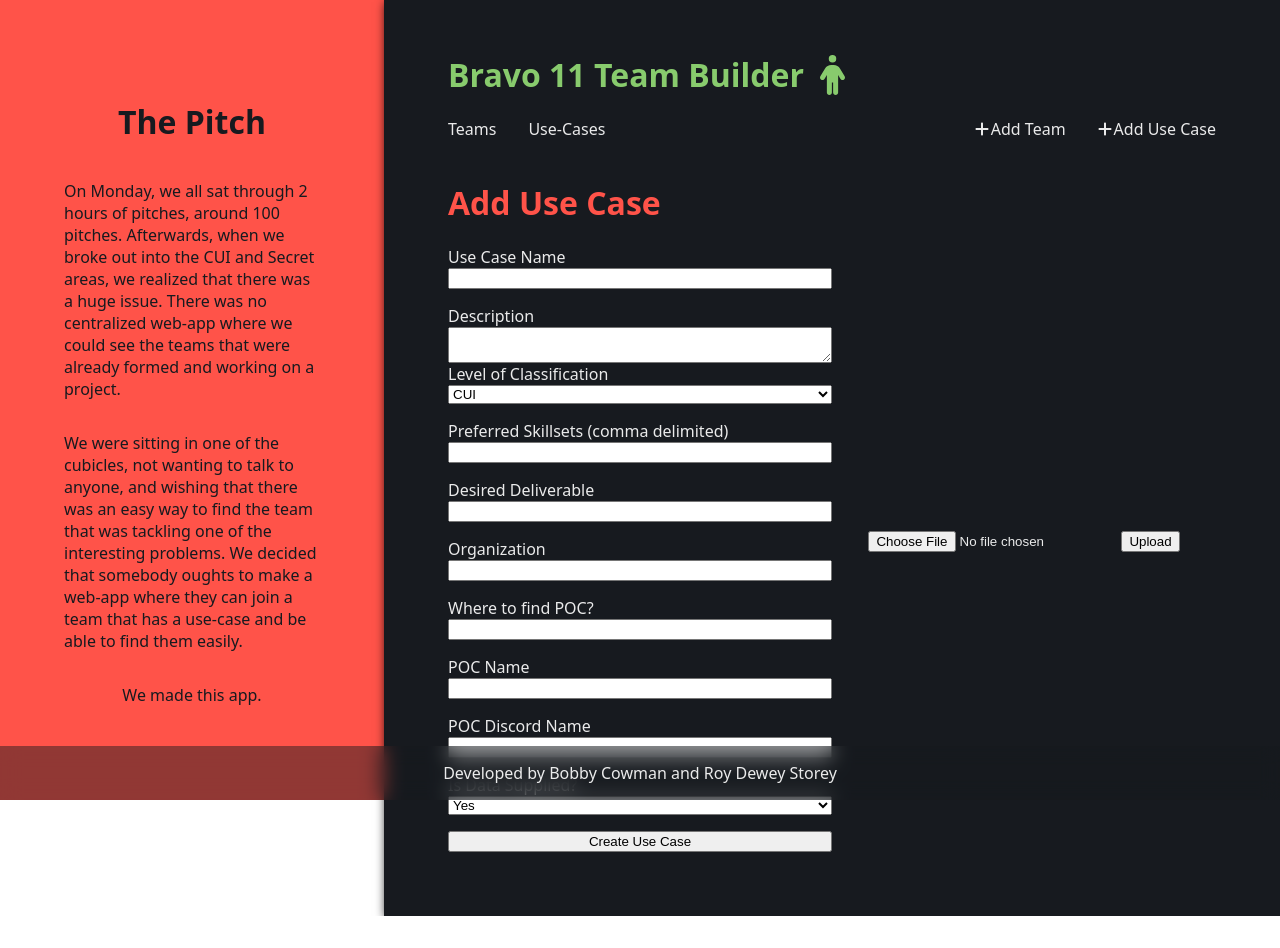
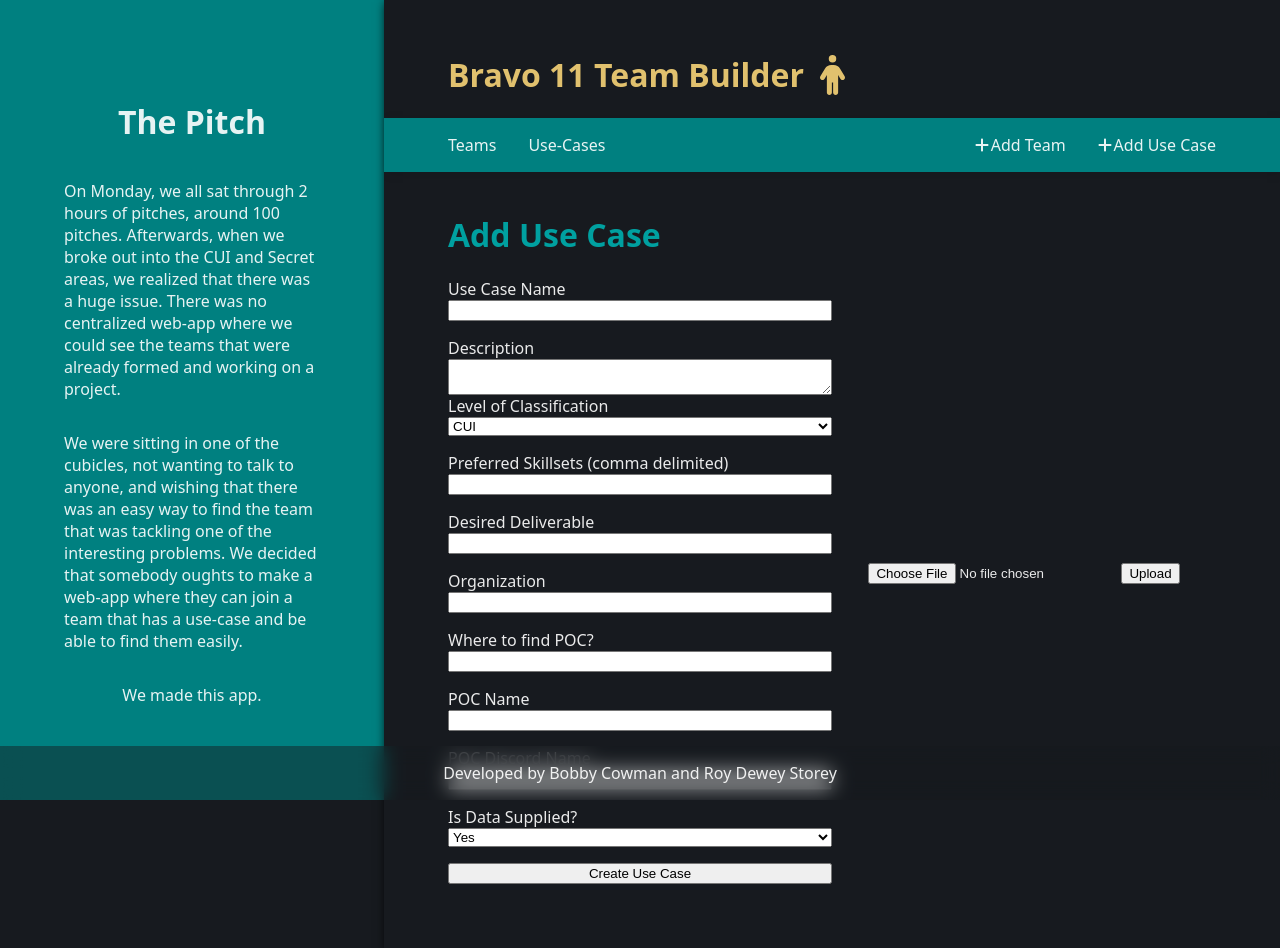
Before and after one commit to RoyStorey/bravo11-friend-finder-frontend, a React (Create React App) app: page /add-use-case in a window 1280 px wide. Before the commit the page ends 916 px from the top, so only its background shows below. Built offline with nearby package versions, Linux system fonts and the light colour scheme.

Commit message:
bob did things

```diff
--- a/src/pages/SingleTeam.jsx
+++ b/src/pages/SingleTeam.jsx
@@ -173,7 +173,7 @@ export default function SingleTeam() {
             </p>
             <p>
               <b>Git Repo URL: </b>
-              {teamData.gitRepoUrl}
+              <a href={teamData.gitRepoUrl}>{teamData.gitRepoUrl}</a>
             </p>
             <p>
               <b>Location: </b>
--- a/src/styles/addTeam.css
+++ b/src/styles/addTeam.css
@@ -12,7 +12,7 @@ input {
   margin-bottom: 1rem;
 }
 .form-header {
-  color: #ff5349;
+  color: #00a0a0;
 }
 .left-side-of-form {
   /* width: 50%; */
--- a/src/styles/addUseCase.css
+++ b/src/styles/addUseCase.css
@@ -7,7 +7,7 @@ input {
   margin-bottom: 1rem;
 }
 .form-header {
-  color: #ff5349;
+  color: #00a0a0;
 }
 select {
   margin-bottom: 1rem;
--- a/src/styles/app.css
+++ b/src/styles/app.css
@@ -3,11 +3,12 @@ body {
   font-family: system-ui, -apple-system, BlinkMacSystemFont, "Segoe UI", Roboto,
     Oxygen, Ubuntu, Cantarell, "Open Sans", "Helvetica Neue", sans-serif;
   color: rgba(255, 255, 255, 0.908);
+  background-color: #171a1f;
 }
 a {
   color: rgba(255, 255, 255, 0.908);
   text-decoration: none;
 }
 a:hover {
-  color: #88cb6d;
+  color: #e1c16e;
 }
--- a/src/styles/header.css
+++ b/src/styles/header.css
@@ -5,9 +5,10 @@
   align-items: left;
   flex-direction: column;
   /* justify-content: space-evenly; */
-  padding-inline: 4rem;
+  /* padding-inline: 4rem; */
   padding-block: 2rem;
   /* background: rgb(39, 71, 107); */
+  margin-bottom: 2rem;
 }
 title {
   display: flex;
@@ -16,10 +17,11 @@ title {
   flex-direction: row;
   align-items: center;
   justify-content: flex-start;
-  color: #88cb6d;
+  color: #e1c16e;
+  padding-inline: 4rem;
 }
 title h1:hover {
-  color: white;
+  color: rgba(255, 255, 255, 0.8);
   cursor: pointer;
   text-shadow: 2px 2px 10px black;
 }
@@ -35,6 +37,10 @@ h1 {
   justify-content: space-between;
   gap: 5rem;
   flex: 1;
+  padding-inline: 4rem;
+  background-color: teal;
+  padding-block: 1rem;
+  box-shadow: 2px 2px 10px rgba(0, 0, 0, 0.1);
 }
 .button-group {
   display: flex;
@@ -42,7 +48,7 @@ h1 {
   gap: 2rem;
   align-items: center;
 }
-a {
+.hyperlinks a {
   display: flex;
   gap: 2px;
   align-items: center;
--- a/src/styles/pitch.css
+++ b/src/styles/pitch.css
@@ -1,5 +1,4 @@
 .pitch-header {
-  color: #171a1f;
 }
 .pitch-container {
   position: fixed;
@@ -7,9 +6,10 @@
   display: flex;
   flex: 1;
   width: 30%;
-  background: #ff5349;
+  background: teal;
   height: 100%;
   padding: 4rem;
+  color: rgba(255, 255, 255, 0.9);
   box-sizing: border-box;
 }
 .pitch-content {
@@ -18,5 +18,4 @@
   justify-content: center;
   align-items: center;
   flex-direction: column;
-  color: #171a1f;
 }
--- a/src/styles/singleTeam.css
+++ b/src/styles/singleTeam.css
@@ -4,7 +4,7 @@
   justify-content: flex-start;
 }
 .team-name {
-  color: #ff5349;
+  color: #00a0a0;
   text-decoration: underline;
 }
 .single-team-container {
@@ -13,7 +13,8 @@
   gap: 1rem;
   margin: 0px;
 }
-.single-team-container > p {
+.single-team-container > p,
+a {
   margin: 0px;
 }
 .single-team-container > h1,
--- a/src/styles/singleUseCase.css
+++ b/src/styles/singleUseCase.css
@@ -4,7 +4,7 @@
   justify-content: flex-start;
 }
 .use-case {
-  color: #ff5349;
+  color: #00a0a0;
   text-decoration: underline;
 }
 .use-case-header {
@@ -14,13 +14,13 @@
 }
 .use-case-button {
   background: transparent;
-  color: white;
+  color: rgba(255, 255, 255, 0.8);
   border: none;
   height: min-content;
   padding: 1rem;
-  outline: 1px solid white;
+  outline: 1px solid rgba(255, 255, 255, 0.8);
 }
 .use-case-button:hover {
-  color: #88cb6d;
+  color: #e1c16e;
   cursor: pointer;
 }
--- a/src/styles/table.css
+++ b/src/styles/table.css
@@ -19,7 +19,7 @@ tr:hover {
 .table-header {
   display: flex;
   justify-content: center;
-  color: #ff5349;
+  color: #00a0a0;
   /* padding-inline: 4rem; */
 }
 td {
@@ -33,8 +33,9 @@ td {
   padding-inline: 2rem;
 }
 .teams-table-row:hover {
-  background: rgb(51, 116, 78);
+  background: teal;
   cursor: pointer;
+  border-inline: 1px solid rgba(255, 255, 255, 0.8);
 }
 .teams-table-row td {
   width: 40%;
@@ -43,5 +44,5 @@ td {
 .expanded-team-table-row {
   /* background-color:Red; */
   padding-inline: 2rem;
-  border-inline: 1px solid white;
+  border-inline: 1px solid rgba(255, 255, 255, 0.8);
 }
```
